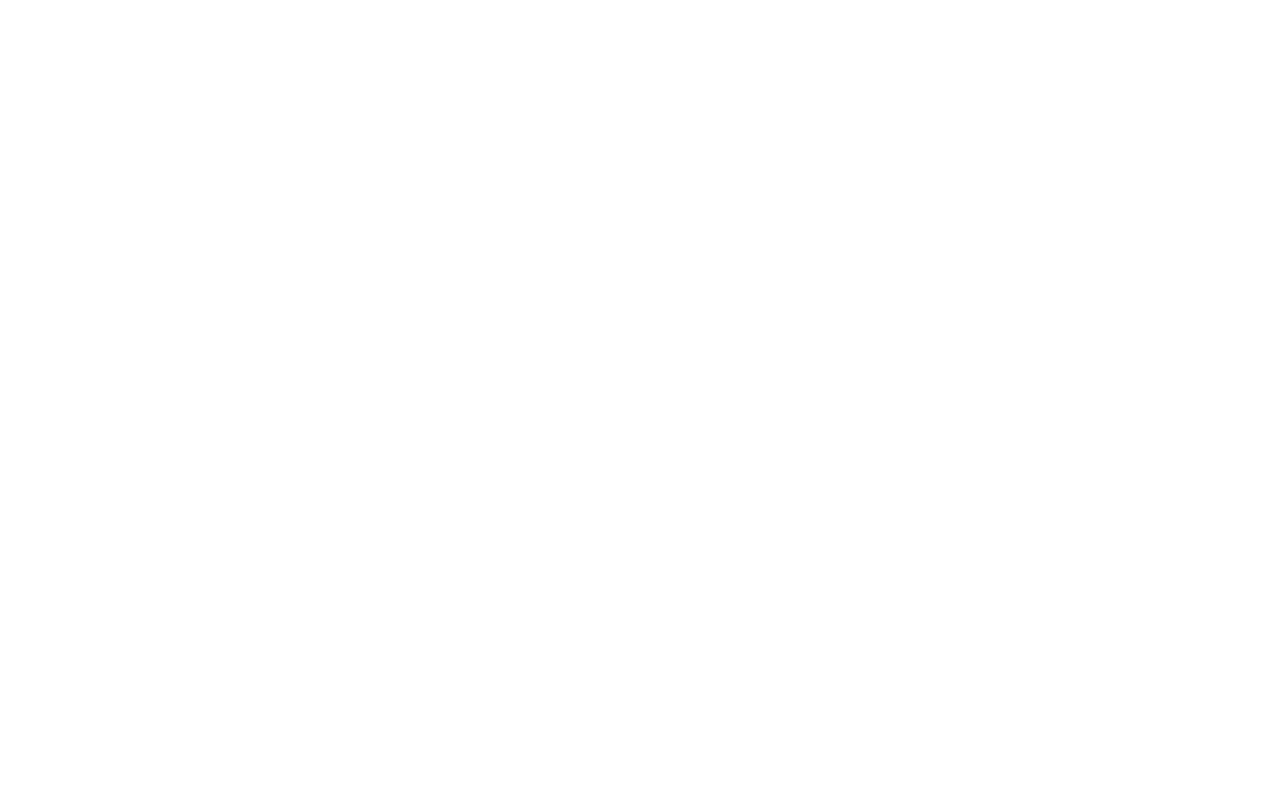
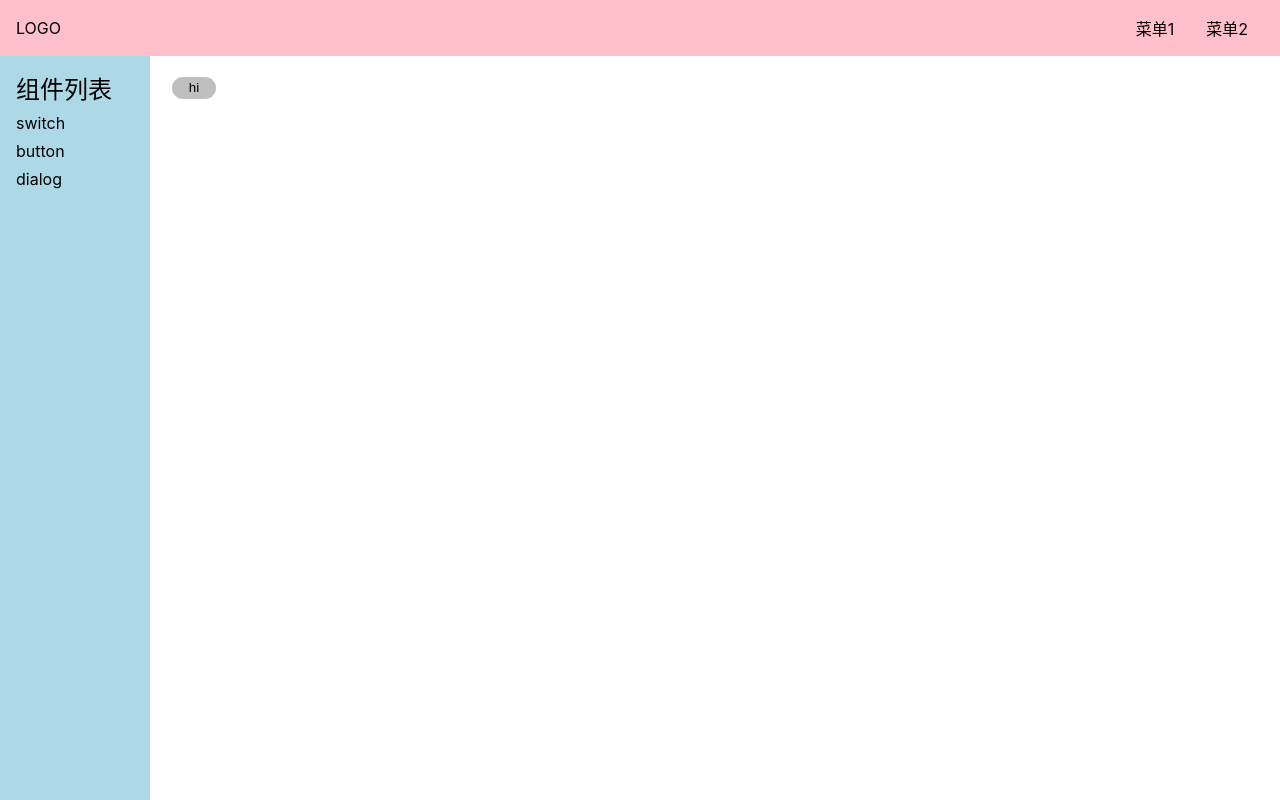
Before and after one commit to keangj/kui-vue, a Vue app: page /#/doc/button in a window 1280 px wide. Before the commit this address had no page. Built offline with nearby package versions, Linux system fonts and the light colour scheme.

Commit message:
feat[button]: 创建组件

```diff
--- /dev/null
+++ b/src/components/ButtonDemo.vue
@@ -0,0 +1,24 @@
+<template>
+  <Button @click="onClick" @focus="onClick" @mouseenter="onClick">hi</Button>
+</template>
+
+<script lang="ts">
+import { ref } from 'vue';
+import Button from '../lib/Button.vue';
+
+export default {
+  components: {
+    Button
+  },
+  setup () {
+    const onClick = () => {
+      console.log(123);
+    }
+    return { onClick }
+  }
+}
+</script>
+
+<style lang="scss">
+
+</style>
--- /dev/null
+++ b/src/lib/Button.vue
@@ -0,0 +1,23 @@
+<template>
+  <button>
+    <slot/>
+  </button>
+</template>
+
+<script lang="ts">
+import { ref } from 'vue';
+export default {
+  props: {
+    value: Boolean
+  },
+  setup (props, context) {
+    const toggle = () => {
+      context.emit('update:value', !props.value);
+    }
+    return { toggle }
+  }
+}
+</script>
+
+<style lang="scss">
+</style>
--- a/src/router.ts
+++ b/src/router.ts
@@ -3,6 +3,7 @@ import { createRouter, createWebHashHistory }  from 'vue-router'
 import Home from './views/Home.vue'
 import Doc from './views/Doc.vue'
 import SwitchDemo from './components/SwitchDemo.vue'
+import ButtonDemo from './components/ButtonDemo.vue'
 
 const routes = [
   { path: '/', component: Home },
@@ -10,7 +11,8 @@ const routes = [
     path: '/doc',
     component: Doc,
     children: [
-      { path: 'switch', component: SwitchDemo }
+      { path: 'switch', component: SwitchDemo },
+      { path: 'button', component: ButtonDemo },
     ]
   },
 ]
--- a/src/views/Doc.vue
+++ b/src/views/Doc.vue
@@ -68,7 +68,7 @@ export default {
   > main {
     flex-grow: 1;
     padding: 16px;
-    background: lightgreen;
+    // background: lightgreen;
   }
 }
 aside {
```
